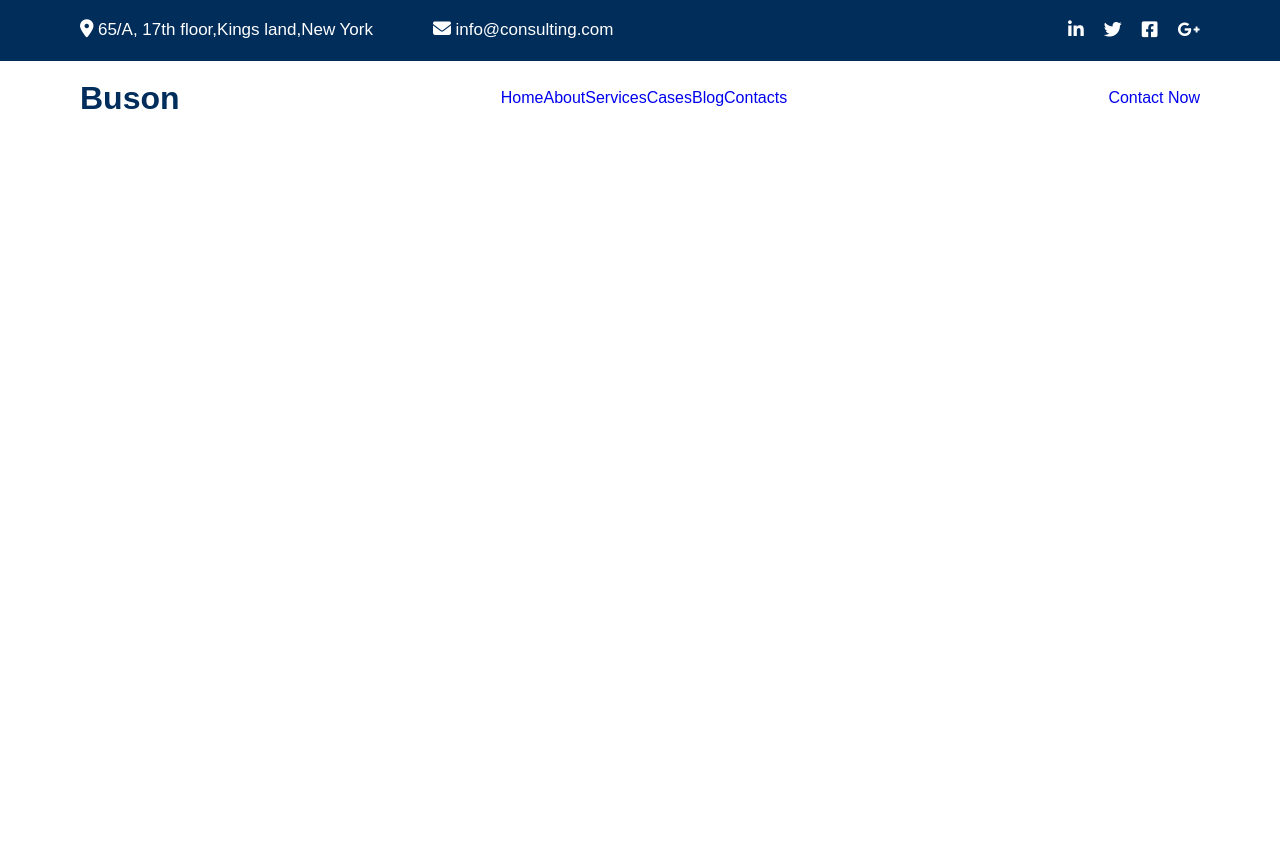
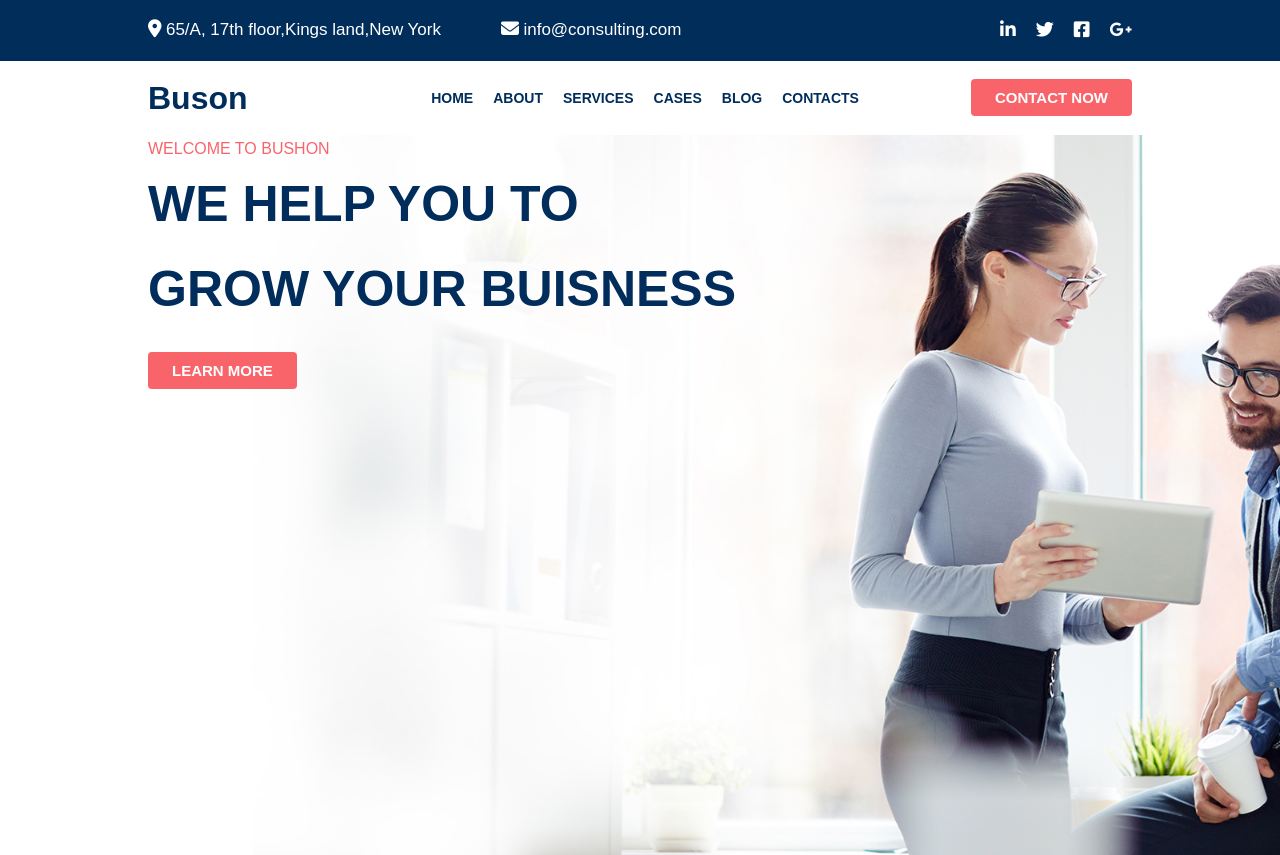
Before and after one commit to sasmita-jhili/Bushon, a plain HTML site: page index.html in a window 1280 px wide. Before the commit the page ends 800 px from the top, so only its background shows below. Drawn offline with Linux system fonts and the light colour scheme.

Commit message:
first section complete

```diff
--- a/index.html
+++ b/index.html
@@ -48,6 +48,7 @@
             <div class="container">
                 <div class="flex">
                     <a href="#" class="brand_name"> <strong>Buson</strong></a>
+                    <div class="flex">
                         <nav class="nav_menu">
                             <ul class="flex">
                                 <li>
@@ -72,11 +73,25 @@
                             </ul>
                         </nav>
                         <div>
-                      <a href="#">Contact Now</a>
+                            <a class="btn btn_primary" href="#">Contact Now</a>
+                        </div>
                     </div>
                 </div>
             </div>
         </header>
+        <!-- first section -->
+        <section class="first_sec">
+            <div class="container flex">
+                <div class="flex_60">
+                    <h2>WELCOME TO BUSHON</h2>
+                    <h1>WE HELP YOU
+                        TO GROW YOUR
+                        BUISNESS
+                    </h1>
+                    <a class="btn btn_primary" href="#">LEARN MORE</a>
+                </div>
+            </div>
+        </section>
     </main>
 </bod>
 
--- a/style.css
+++ b/style.css
@@ -108,7 +108,7 @@ body {
 /* css resets ends here   */
 body {
   font-size: 1rem;
-  font-family: sans-serif;
+  font-family: sans-serif ;
   line-height: 1.7;
 }
 a {
@@ -120,7 +120,7 @@ a {
 .container {
   max-width: 1370;
   margin: 0 auto;
-  padding: 0 80px;
+  padding: 0 148px;
 }
 /* padding */
 .padding {
@@ -165,32 +165,72 @@ a {
 .flex_20 {
   flex: 0 1 20%;
 }
+/* button ..... */
+.btn{
+    border-radius: 4px;
+    padding: 10px 24px;
+    color: white;
+    font-size: 15px;
+    font-weight: 600;
+    text-transform: uppercase;
+}
+.btn_primary{
+    background-color: #F9646B;
+}
 /* tophead_sec */
-.tophead_sec{
-    background-color: #012D5B;
+.tophead_sec {
+  background-color: #012d5b;
   color: white;
   padding: 16px 0;
 }
-.tophead_sec i{
+.tophead_sec i {
   color: white;
   font-size: 18px;
 }
-.social_media_icon{
+.social_media_icon {
   margin-left: 20px;
 }
-.tophead_sec small{
+.tophead_sec small {
   font-size: 17px;
   /* font-weight: 600; */
 }
-.email_sec{
+.email_sec {
   margin-left: 60px;
 }
 /* header */
-.header{
+.header {
   padding: 10px 0;
 }
-.brand_name{
+.brand_name {
   font-weight: 800;
   font-size: 32px;
+  color: #002d5b;
+}
+.nav_menu{
+    margin-right: 92px;
+}
+.nav_menu a {
+  font-size: 14px;
+  font-weight: 600;
+  color: #002d5b;
+  text-transform: uppercase;
+}
+.nav_menu li{
+    margin-right: 20px;
+}
+/* first section ..... */
+.first_sec{
+    background: url(./media/h1_hero.jpg);
+    width: 100%;
+    height: 90vh;
+    background-size: cover;
+}
+.first_sec h1{
+    font-size: 50px;
+    font-weight: 900;
     color: #002D5B;
+    margin-bottom: 25px;
 }
+.first_sec h2{
+    color:#F9646B;
+}
```
Also changed, not shown: media/h1_hero.jpg (added). Lines whose indentation alone changed are shown as unchanged.
